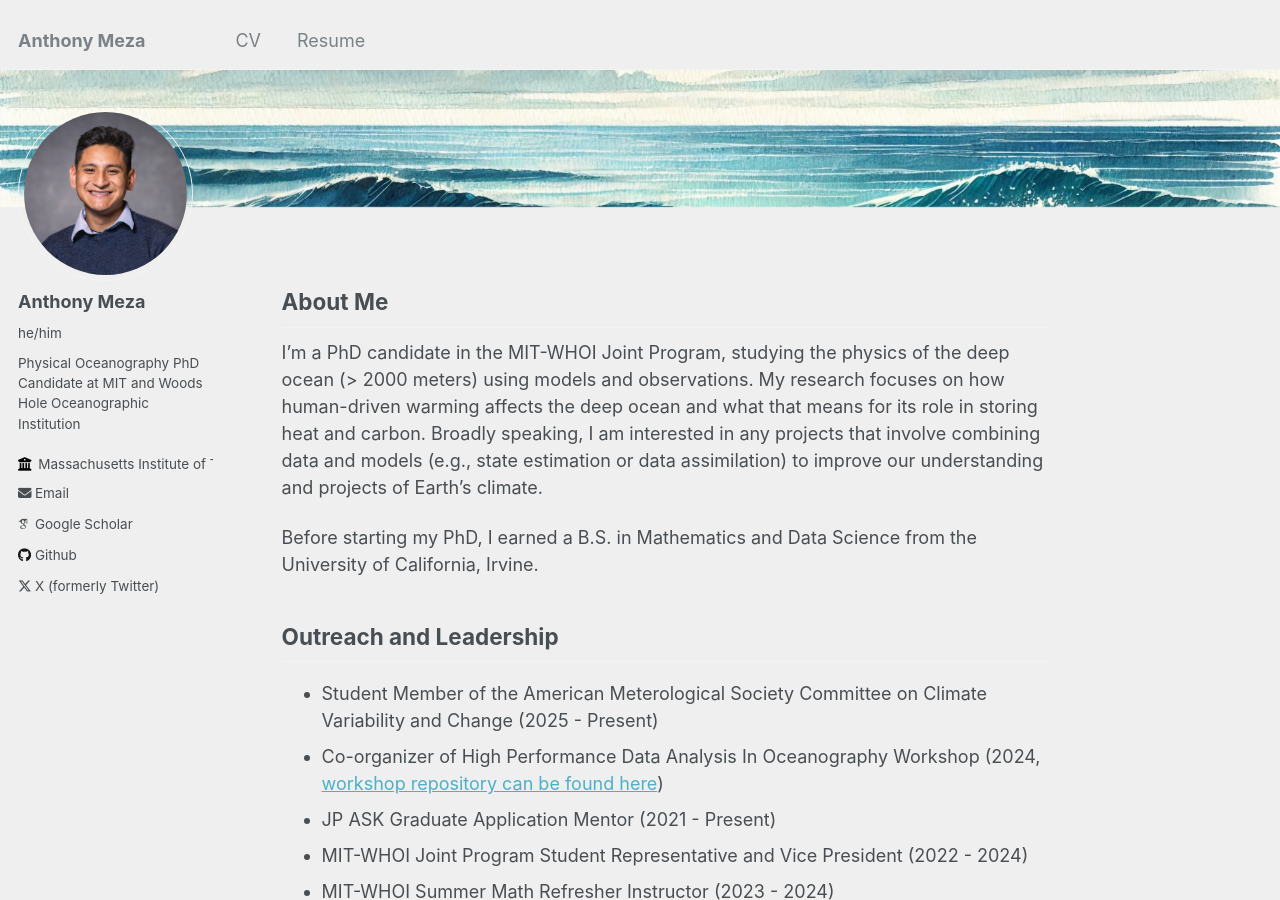
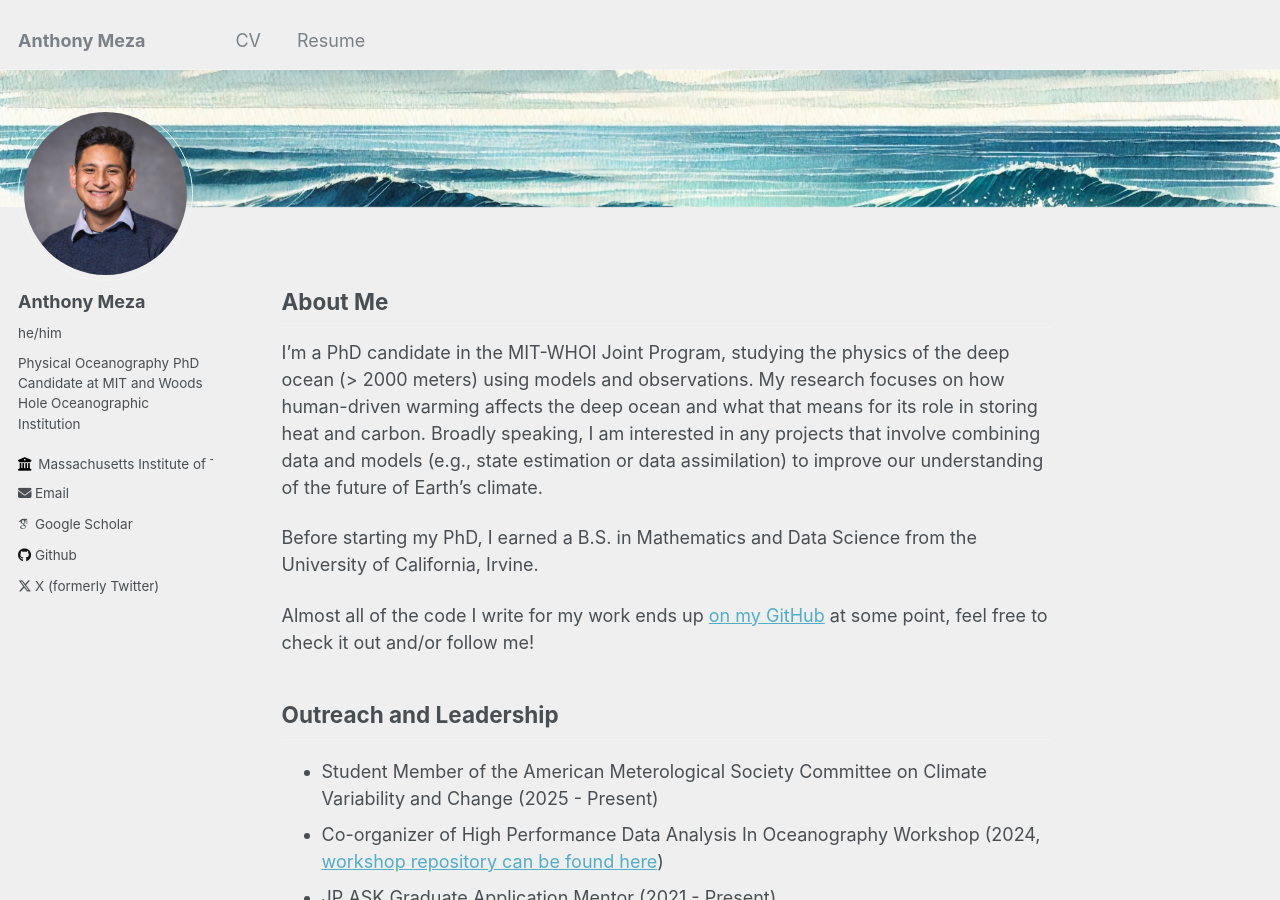
Before and after one commit to anthony-meza/anthony-meza.github.io, a Jekyll site: the page built from _pages/about.md, in a window 1280 px wide and 900 px high. Built offline with Jekyll 4.4.1, drawn with Linux system fonts in a browser that asks for light colours; some web fonts are replaced.

Commit message:
Update about.md

```diff
--- a/_pages/about.md
+++ b/_pages/about.md
@@ -13,9 +13,11 @@ redirect_from:
 
 ---
 ## About Me
-I'm a PhD candidate in the MIT-WHOI Joint Program, studying the physics of the deep ocean (> 2000 meters) using models and observations. My research focuses on how human-driven warming affects the deep ocean and what that means for its role in storing heat and carbon. Broadly speaking, I am interested in any projects that involve combining data and models (e.g., state estimation or data assimilation) to improve our understanding and projects of Earth's climate.
+I'm a PhD candidate in the MIT-WHOI Joint Program, studying the physics of the deep ocean (> 2000 meters) using models and observations. My research focuses on how human-driven warming affects the deep ocean and what that means for its role in storing heat and carbon. Broadly speaking, I am interested in any projects that involve combining data and models (e.g., state estimation or data assimilation) to improve our understanding of the future of Earth's climate.
 
 Before starting my PhD, I earned a B.S. in Mathematics and Data Science from the University of California, Irvine.
+
+Almost all of the code I write for my work ends up [on my GitHub](https://github.com/anthony-meza) at some point, feel free to check it out and/or follow me!
 
 ## Outreach and Leadership
   - Student Member of the American Meterological Society Committee on Climate Variability and Change (2025 - Present)
```
